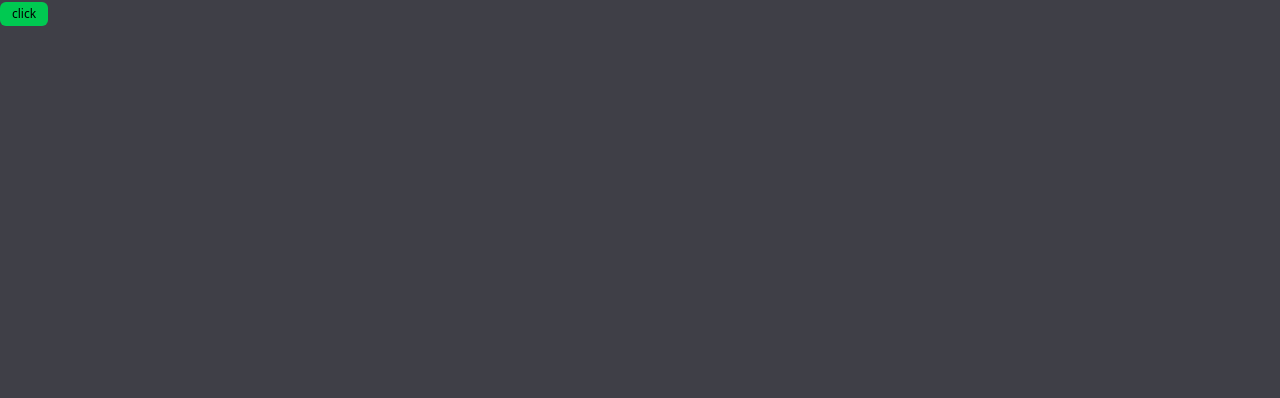
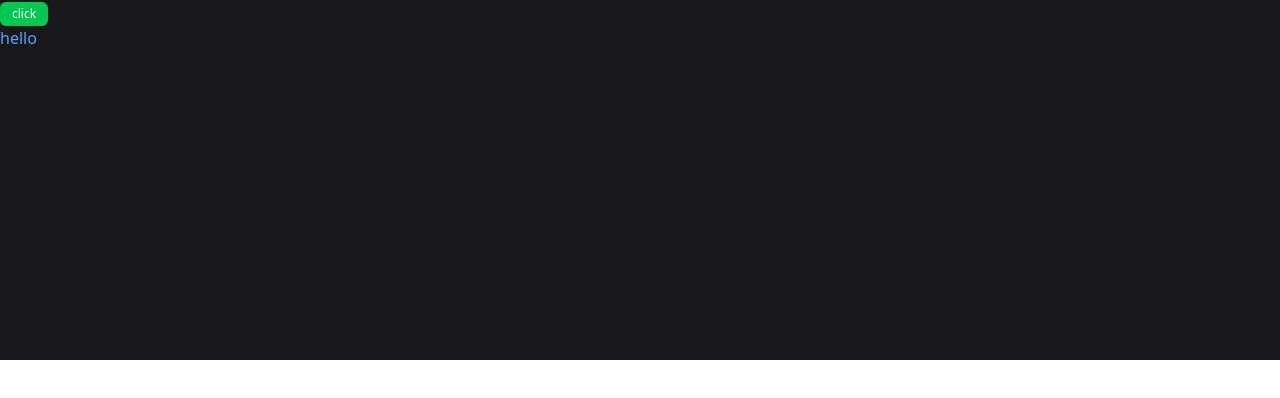
Before and after one commit to AshutoshxxTeotia/react-app, a React (Vite) app: page / in a window 1280 px wide. Shown: the top 398 px of the page. Built offline with nearby package versions, Linux system fonts and the light colour scheme.

Commit message:
using components properly

```diff
--- a/src/App.jsx
+++ b/src/App.jsx
@@ -1,11 +1,10 @@
-import React, { useState } from 'react'
-import Products from './Products'
+import React from 'react'
+import Products from './components/Products.jsx'
 
 function App() {
-  const [a,b] = useState(true);
   return (
-    <div className="w-full h-screen bg-zinc-700">
-      <button className='px-3 py-1 bg-green-500 rounded-md text-xs' onClick={()=>b(!a)}>click</button>
+    <div>
+    <Products></Products>
     </div>
   )
 }
--- a/src/Products.jsx
+++ b/src/components/Products.jsx
@@ -1,8 +1,9 @@
-import React from 'react'
-
-function Products({a}) {
+import React, { useState } from 'react'
+function Products() {
+  const [a,b] = useState(true);
   return (
     <div className='text-white h-90 bg-zinc-900'>
+      <button className='px-3 py-1 bg-green-500 rounded-md text-xs' onClick={()=>b(!a)}>click</button>
         <h1 className= {`${a === false? "text-red-500" : "text-blue-400"}`}>
           {a === false? "hey" : "hello"}</h1>
     </div>
```
Also changed, not shown: src/components/ImportExport.jsx (renamed from src/ImportExport.jsx).
